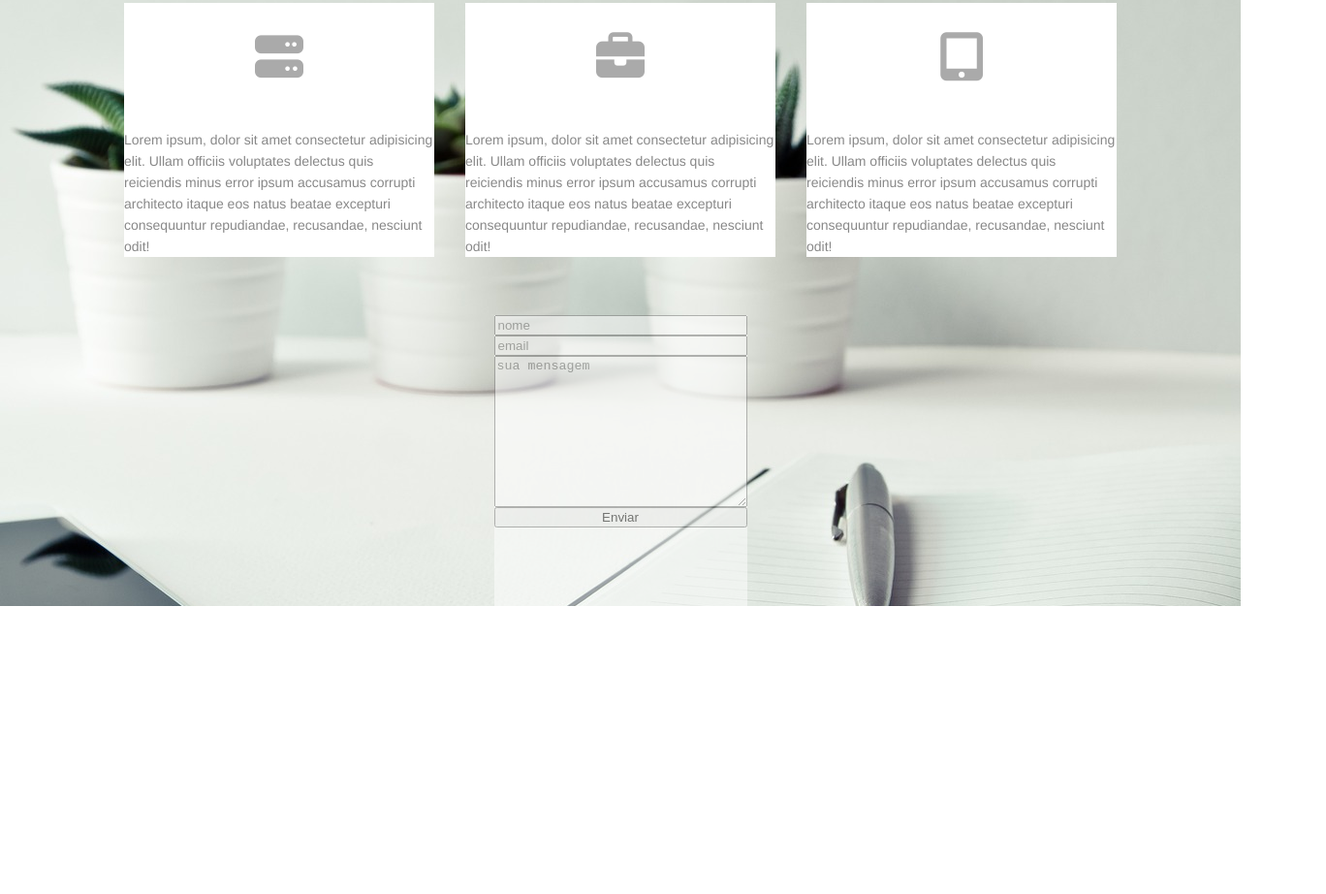
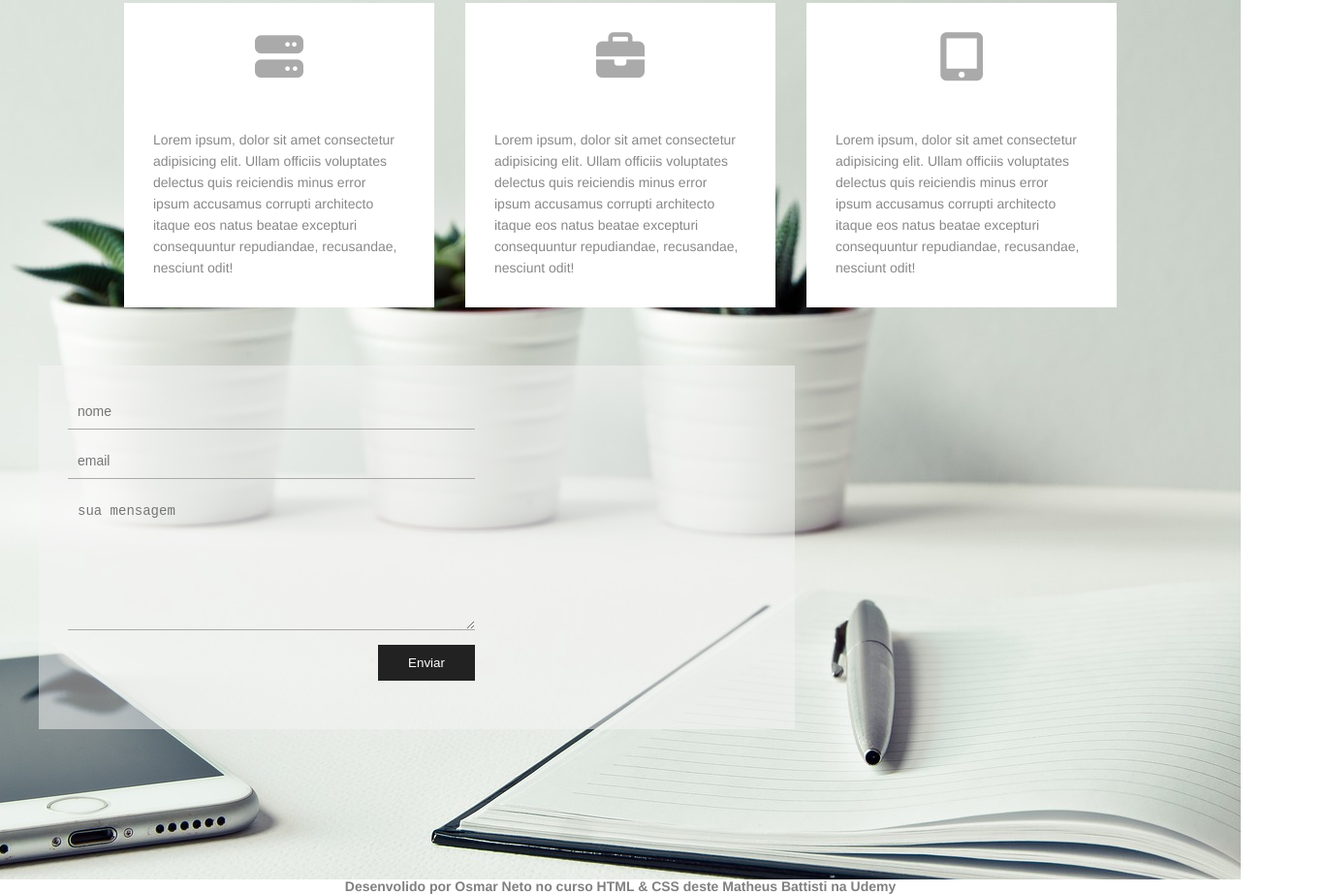
Before and after one commit to OsmarBaia/Landpage-Agencia-Servicos, a website: page index.html in a window 1280 px wide. Shown: the part 1197-2119 px from the top of the page at 97% size, 1368 px wide, since content can reach past the window. Before the commit the page ends 1822 px from the top, so only its background shows below. Drawn offline with Linux system fonts and the light colour scheme.

Commit message:
ReadMe Ajuste no visual do formulario e criação do readme

```diff
--- a/assets/css/resposive.css
+++ /dev/null
@@ -1,6 +0,0 @@
-@media only screen and (max-width: 940px) {
-	.service-container {
-		display: flex;
-		flex-direction: row;
-	}
-}
--- a/assets/css/style.css
+++ b/assets/css/style.css
@@ -3,15 +3,22 @@ html {
 	font-family: Helvetica, sans-serif;
 }
 /* Parte Superior */
+
 .banner {
 	width: 100%;
 	height: 600px;
+}
+/* Imagem de fundo */
+.front-background {
+	width: 100%;
+	height: 100%;
 	background-color: gainsboro;
 	background-image: url("../img/capa2.jpg");
 	background-repeat: no-repeat;
 	background-position: center;
+	background-size: 100%;
 }
-
+/* Cartão social Flutuante */
 .banner-container {
 	width: 400px;
 	height: 200px;
@@ -20,7 +27,7 @@ html {
 	right: 100px;
 	top: 210px;
 }
-/* Cartão flutuante */
+/* fundo do cartão */
 .banner-background {
 	width: 100%;
 	height: 100%;
@@ -28,7 +35,7 @@ html {
 	opacity: 0.8;
 	position: relative;
 }
-
+/* Texto do cartão */
 .banner-content {
 	position: absolute;
 	width: 100%;
@@ -47,11 +54,11 @@ html {
 	font-size: 20px;
 }
 
-/* Parte Inferior do banner */
+/* Parte Inferior do banner  - Texto de Apresentação */
 .company-info-container {
 	width: 100%;
 	position: relative;
-	top: 425px;
+	bottom: 175px;
 	height: 175px;
 	color: black;
 }
@@ -182,7 +189,7 @@ html {
 	box-sizing: border-box;
 }
 .about-card {
-	padding-top: 30px;
+	padding: 30px;
 	background-color: white;
 	text-align: center;
 	box-sizing: border-box;
@@ -207,12 +214,12 @@ html {
 }
 
 /* Formulario */
-.contact-form {
+.contact-area {
 	clear: both;
+	width: 100%;
 	max-width: 1200px;
 	height: 500px;
-	padding-top: 30px 10%;
-	position: relative;
+	padding: 30px 10%;
 }
 
 .form-container {
@@ -225,25 +232,61 @@ html {
 .form-background {
 	width: 100%;
 	height: 100%;
-	background-color: white;
+	background-color: whitesmoke;
 	opacity: 0.5;
 }
 
-.contact-area {
-	margin-top: 30px;
-}
-
-.form-background form {
-	display: flex;
-	flex-direction: column;
-	align-items: left;
-	justify-items: space-between;
+.form-container form {
+	position: absolute;
+	top: 30px;
+	left: 30px;
 	height: 300px;
 }
 
-@media only screen and (max-width: 600px) {
-	.service-container {
-		display: flex;
-		flex-direction: column;
-	}
+.form-container input,
+.form-container textarea {
+	width: 400px;
+	display: block;
+	border: none;
+	padding: 10px;
+	margin-bottom: 15px;
+	border-bottom: 1px solid #aaa;
+	background-color: transparent;
 }
+.form-container textarea {
+	height: 120px;
+}
+
+.form-container input::placeholder,
+.form-container textarea::placeholder {
+	font-size: 14px;
+}
+
+.form-container .submit {
+	background-color: #222;
+	color: #fff;
+	border: 1px solid transparent;
+	width: 100px;
+	position: relative;
+	float: right;
+	cursor: pointer;
+	transition: 0.5s;
+}
+
+.form-container .submit:hover {
+	background-color: white;
+	color: gray;
+	border: 1px solid gray;
+}
+
+footer {
+	color: gray;
+	font-size: 14px;
+	font-weight: bold;
+	text-align: center;
+	position: absolute;
+	left: 0;
+	right: 0;
+	margin-right: auto;
+	margin-left: auto;
+}
--- a/index.html
+++ b/index.html
@@ -7,7 +7,6 @@
 
 		<link rel="stylesheet" href="./assets/css/reset.css" />
 		<link rel="stylesheet" href="./assets/css/style.css" />
-		<link rel="stylesheet" href="./assets/css/resposive.css" />
 
 		<script
 			src="https://kit.fontawesome.com/8a39f764f9.js"
@@ -18,17 +17,17 @@
 	</head>
 	<body>
 		<header>
-			<!-- Banner -->
+			<!-- Apresentação -->
 			<div class="banner">
+				<div class="front-background"></div>
 				<div class="banner-container">
 					<!-- Fundo de destaque -->
-					<div class="banner-background">
+					<div class="banner-background"></div>
 						<!-- Conteudo  -->
 						<div class="banner-content">
 							<h1>Agencia X</h1>
 							<p>Desenvolvendo os seus sistemas</p>
 						</div>
-					</div>
 				</div>
 				<!-- Company Card -->
 				<div class="company-info">
@@ -150,9 +149,11 @@
 					<!-- Contato -->
 					<div class="contact-area">
 						<!-- Formulário -->
-					<div class="form-cotainer">
+					<div class="form-container">
 						<div class="form-background">
-							<form action="">
+
+						</div>
+						<form action="">
 								<input type="text" name="name" id="nome" placeholder="nome" />
 								<input
 									type="email"
@@ -169,11 +170,16 @@
 								></textarea>
 								<input type="submit" class="submit" value="Enviar" />
 							</form>
-						</div>
 					</div>
 				</div>
 				</div>
 			</div>
 		</section>
+
+		<footer>
+			<p>
+				Desenvolido por Osmar Neto no curso HTML & CSS deste Matheus Battisti na Udemy
+			</p>
+		</footer>
 	</body>
 </html>
```
Also changed, not shown: README.md, assets/img/capa.jpg (deleted), 1 other file.
